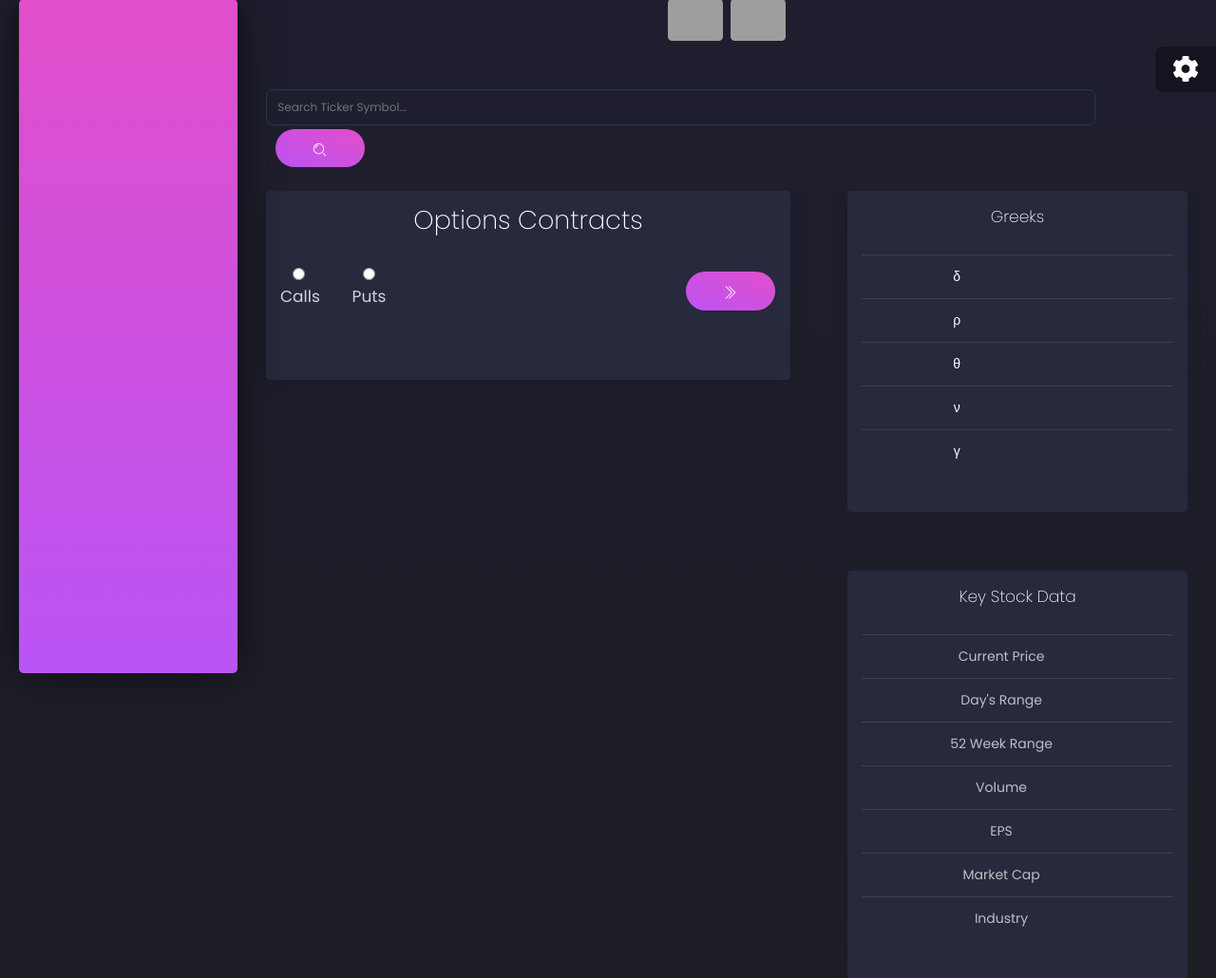
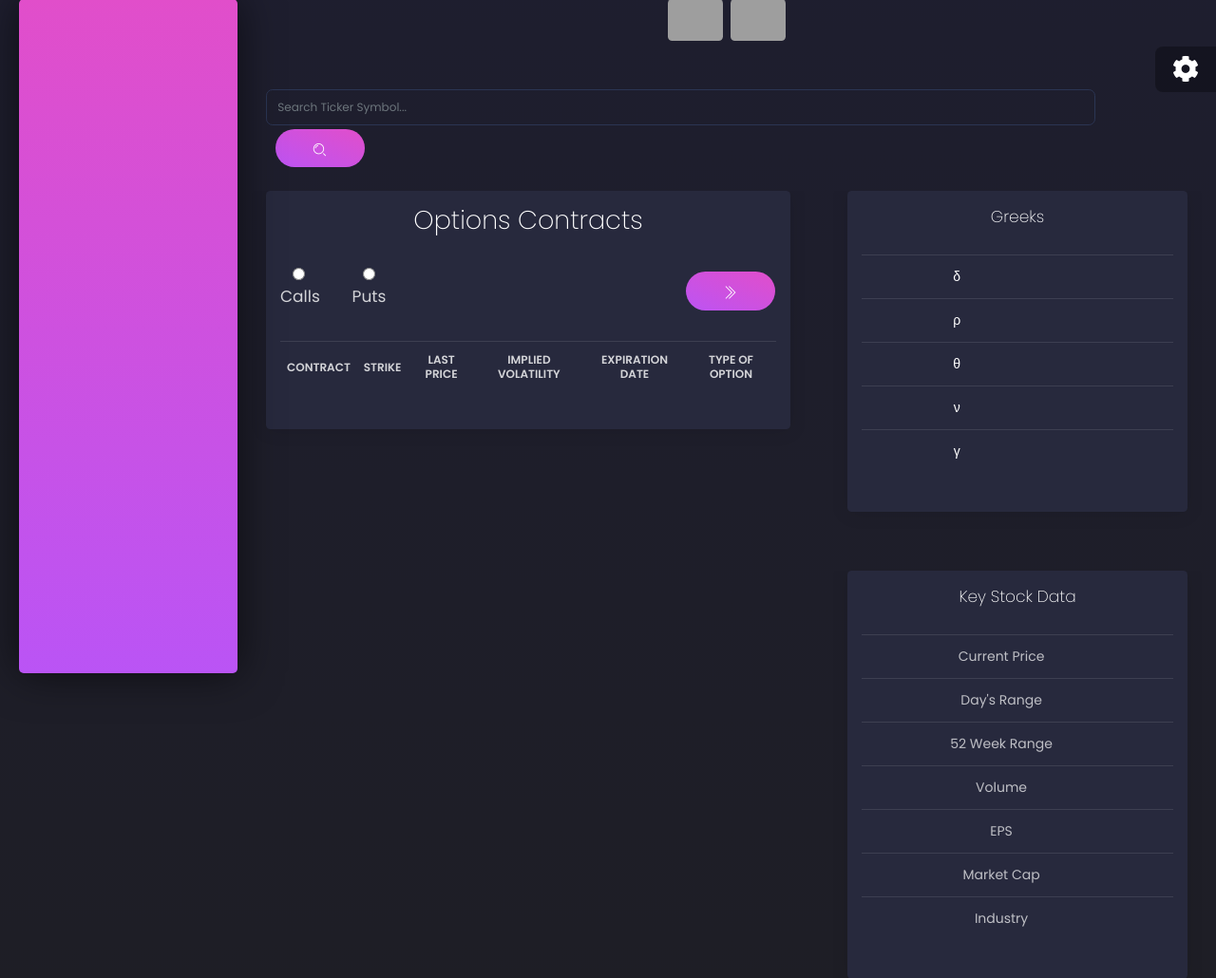
Before and after one commit to sanyanema/OptionsWatchlist, a Django app: template OGC-new-ui/core/templates/ui-tables_tickers.html in a window 1280 px wide. Shown: the part 81-1111 px from the top of the page at 95% size. Run offline with Django 3.2, Linux system fonts and the light colour scheme; the template is opened without the code that fills it, so the values that code supplies are empty; some libraries are stand-ins or nearby versions; grey boxes are pictures that could not be loaded.

Commit message:
Changed options table to display through JSON

```diff
--- a/OGC-new-ui/app/trendingtickers.py
+++ b/OGC-new-ui/app/trendingtickers.py
@@ -137,6 +137,6 @@ def getBiggestLosers():
 
 # print(getBiggestLosers())
 # print(getBiggestGainers())
-print(getTrendingTickers())
+# print(getTrendingTickers())
 
 # print(tickers_full)
--- a/OGC-new-ui/app/views.py
+++ b/OGC-new-ui/app/views.py
@@ -86,6 +86,8 @@ def tables(request, ticker):
         pass
 
     # Format dataframe for html
+    optionsData = options.to_dict(orient="records")
+
     options_html = options.to_html()
     option_price_draft = stock.current_price.split()
     option_price = float(option_price_draft[0])
@@ -100,7 +102,7 @@ def tables(request, ticker):
     return render(request, "ui-tables_tickers.html", {
         'name': name,
         'ticker': ticker.upper(),
-        'options': options_html,
+        'options': optionsData,
         'price': stock.current_price,
         'day_range': stock.day_range,
         '52wk_range': stock.yr_range,
--- a/OGC-new-ui/core/templates/ui-tables_tickers.html
+++ b/OGC-new-ui/core/templates/ui-tables_tickers.html
@@ -54,12 +54,28 @@
                 </form>
             </div>
             <div class="card-body">
-                <div class="table-responsive table-hover table-borderless text-center">
-                    <div id="options" class="table tablesorter " style="color:white;">
-                        <thead class="text-primary">
+                <div class="text-center">
+                    <table id="options" class="table tablesorter table-hover " style="color:white;">
+                        <thead class=" text-primary">
+                        <td><h6>Contract</h6></td>
+                        <td><h6>Strike</h6></td>
+                        <td><h6>Last Price</h6></td>
+                        <td><h6>Implied Volatility</h6></td>
+                        <td><h6>Expiration Date</h6></td>
+                        <td><h6>Type of Option</h6></td>
+                        {% for i in options %}
+                        <tr class="text-white shadow--hover">
+                            <td>{{ i.contractSymbol }}</td>
+                            <td>{{ i.strike }}</td>
+                            <td>{{ i.lastPrice }}</td>
+                            <td>{{ i.impliedVolatility }}</td>
+                            <td>{{ i.expirationDate }}</td>
+                            <td>{{ i.typeOfOption }}</td>
+                            {% endfor %}
+                        </tr>
+
                         </thead>
-                        {{options | safe}}
-                    </div>
+                    </table>
                 </div>
             </div>
         </div>
```
Also changed, not shown: OGC-new-ui/app/options_info.py (+13 -3 lines).
